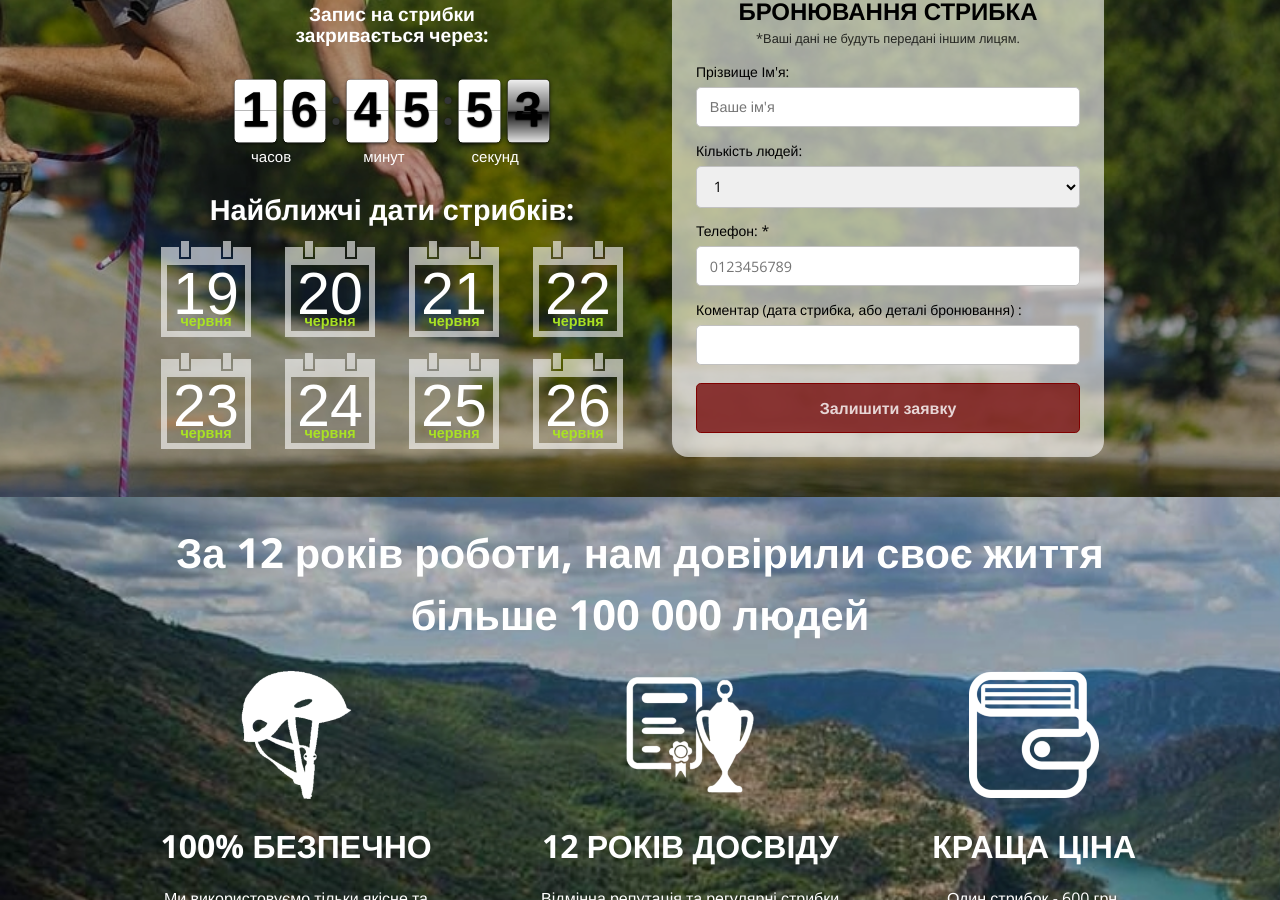
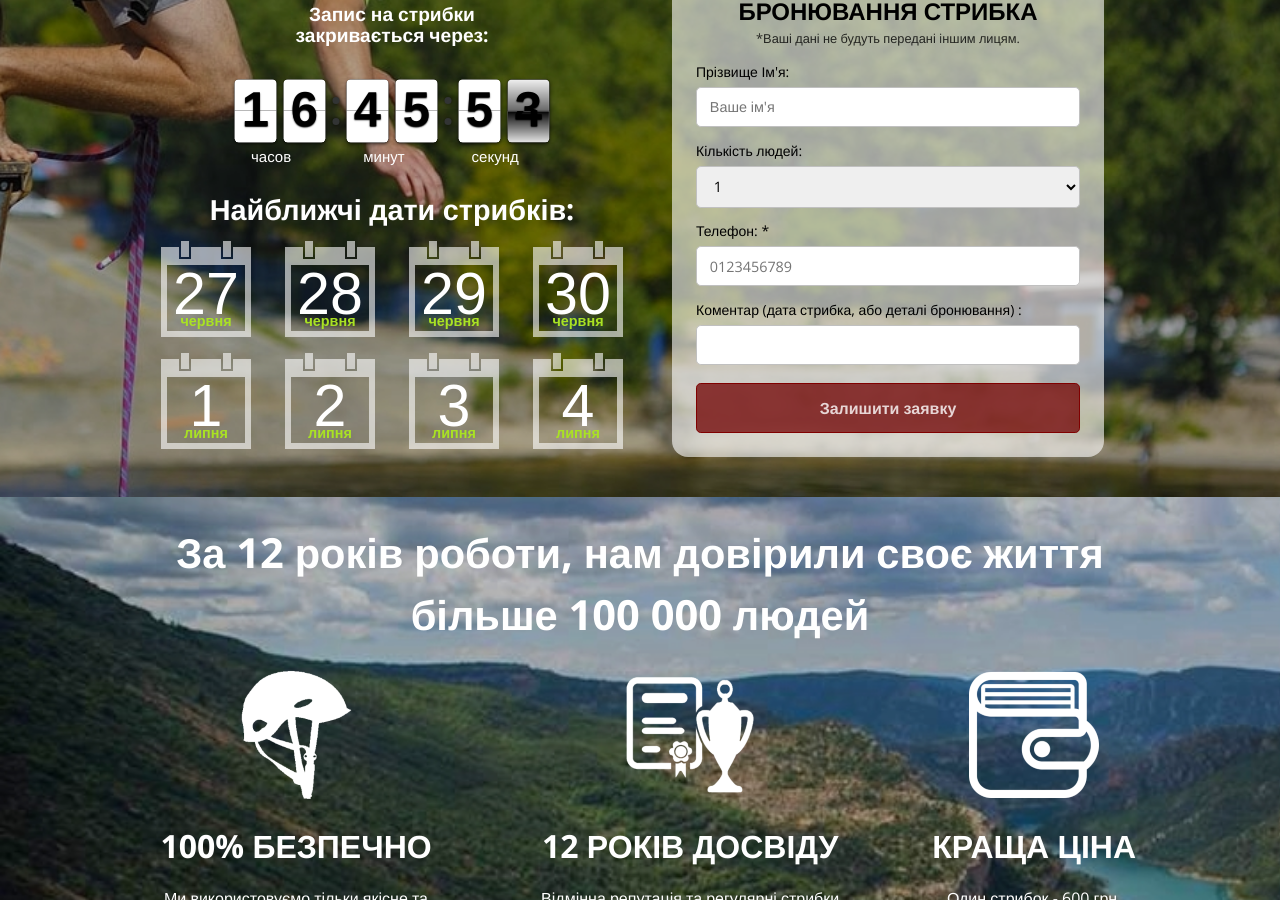
Before and after one commit to Andreyfilko/go-jump, a Jekyll site: the page built from index.md, in a window 1280 px wide and 900 px high, scrolled down 499 px. Built offline with Jekyll 4.4.1, drawn with Linux system fonts in a browser that asks for light colours; some web fonts are replaced; some of the changed text lies outside the part shown.

Commit message:
Update _config.yml

```diff
--- a/_config.yml
+++ b/_config.yml
@@ -35,11 +35,11 @@ google_analytics:
 theme: jekyll-theme-cayman
 
 dates:
-  - 2024-06-19
-  - 2024-06-20
-  - 2024-06-21
-  - 2024-06-22
-  - 2024-06-23
-  - 2024-06-24
-  - 2024-06-25
-  - 2024-06-26
+  - 2024-06-27
+  - 2024-06-28
+  - 2024-06-29
+  - 2024-06-30
+  - 2024-07-01
+  - 2024-07-02
+  - 2024-07-03
+  - 2024-07-04
```
